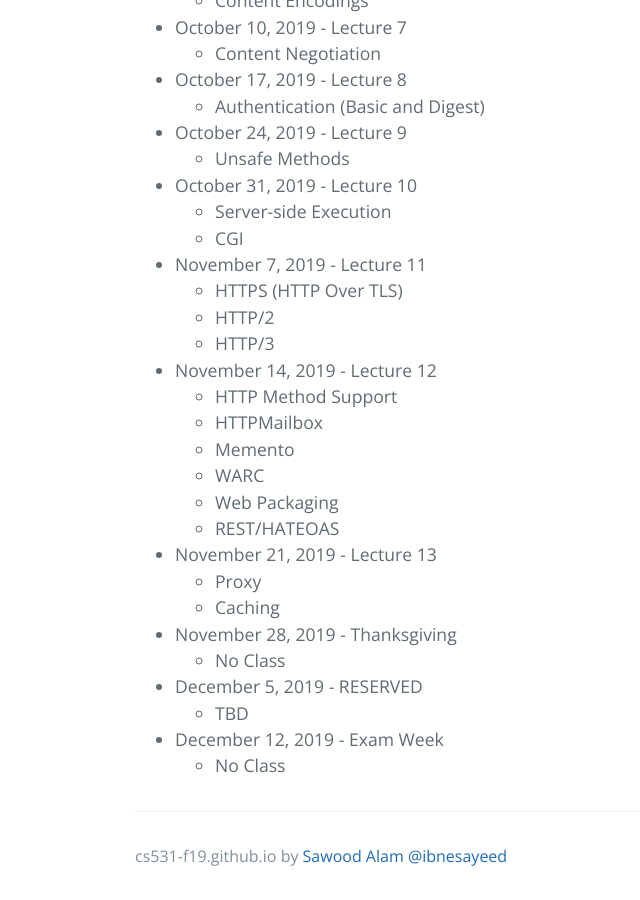
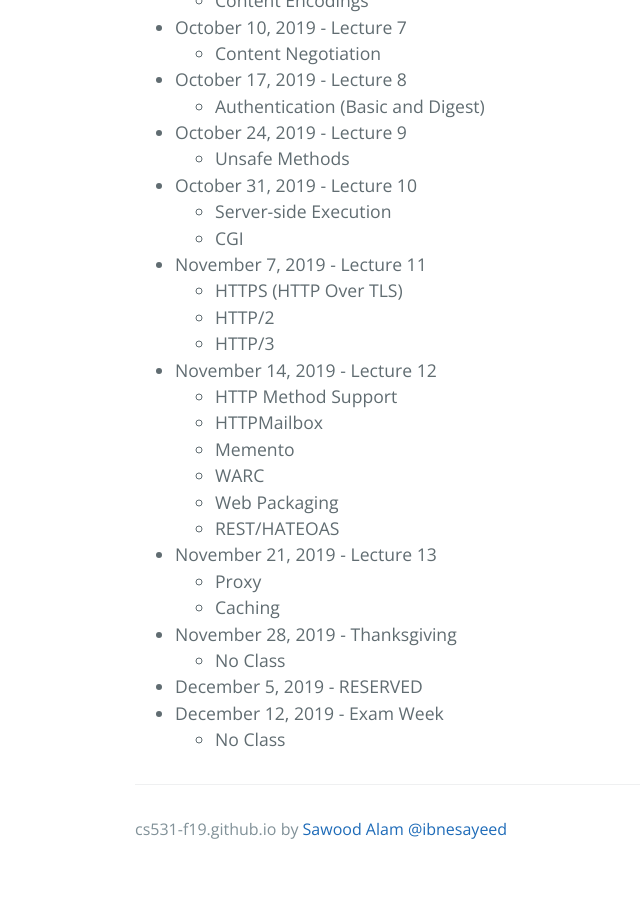
Before and after one commit to cs531-f19/cs531-f19.github.io, a Jekyll site: the page built from lectures.md, in a window 1280 px wide and 900 px high, scrolled down 1100 px. Shown: the whole window, without its empty margins (89-729 px from the left). Built offline with Jekyll 4.4.1, drawn with Linux system fonts in a browser that asks for light colours; the repository's description, which GitHub fills in, is left out; after the commit the page ends 1973 px from its top, so only the background shows below that.

Commit message:
Remove topics from reserved lecture

```diff
--- a/_data/lectures.yml
+++ b/_data/lectures.yml
@@ -80,8 +80,6 @@
   - No Class
 - title: RESERVED
   date: December 5, 2019
-  topics:
-  - TBD
 - title: Exam Week
   date: December 12, 2019
   topics:
```
